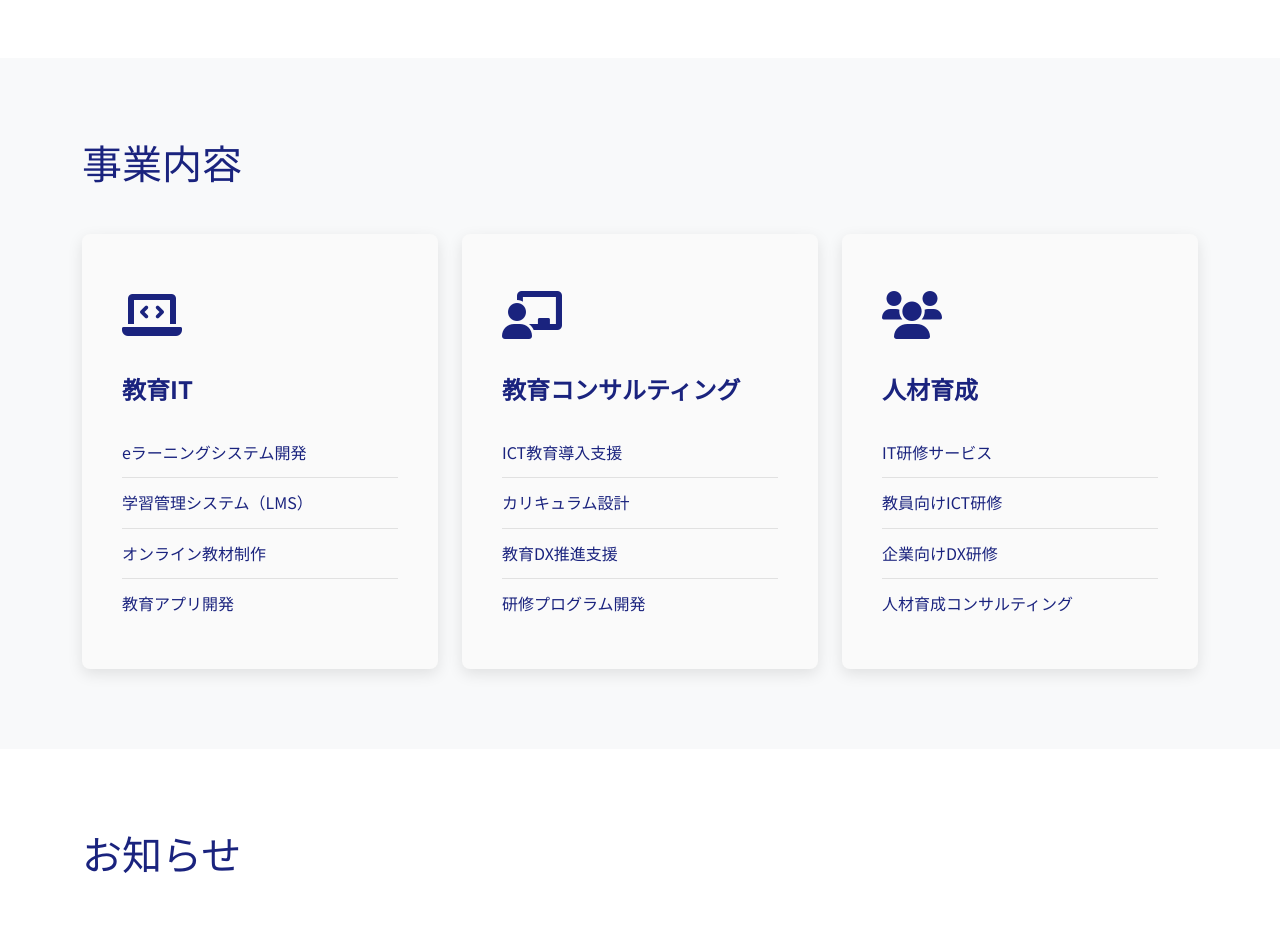
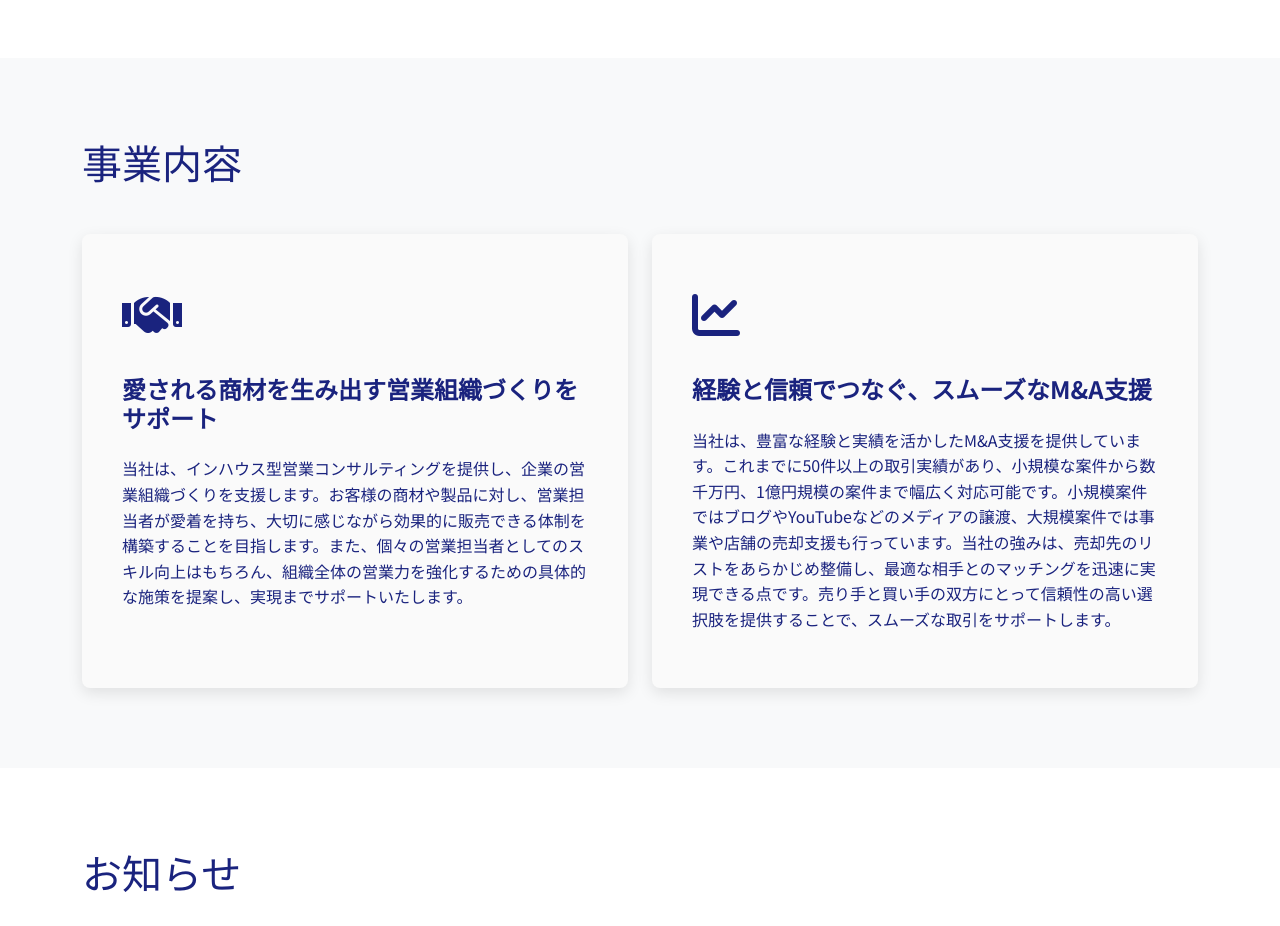
Before and after one commit to Rio2Ryo/Python, a Flask app: page / in a window 1280 px wide. Shown: the part 1138-2064 px from the top of the page. Run offline with Flask 3, Linux system fonts and the light colour scheme; data comes from the database, SQL or seed files in the repository.

Commit message:
Agent query: 以下の点について確認をお願いします： 1. 事業内容セクションが新しい内容（営業組織づくりとM&A支援）に更新されているか 2. プライバシーポリシーページが作成され、フッターからアクセスできるか 3. すべてのページで会社名が「株式会社コネクトソル」に更新されているか

```diff
--- a/app.py
+++ b/app.py
@@ -31,6 +31,10 @@ def about():
 @app.route('/services')
 def services():
     return render_template('services.html')
+
+@app.route('/privacy')
+def privacy():
+    return render_template('privacy.html')
 
 @app.route('/news')
 @app.route('/news/<int:id>')
--- a/templates/base.html
+++ b/templates/base.html
@@ -64,7 +64,8 @@
             </div>
             <div class="row mt-4">
                 <div class="col-12 text-center">
-                    <p>&copy; 2024 株式会社ユニテクトル All Rights Reserved.</p>
+                    <p><a href="/privacy">プライバシーポリシー</a></p>
+                    <p>&copy; 2024 株式会社コネクトソル All Rights Reserved.</p>
                 </div>
             </div>
         </div>
--- a/templates/index.html
+++ b/templates/index.html
@@ -32,46 +32,26 @@
     <div class="container">
         <h2 class="section-title text-center">事業内容</h2>
         <div class="row">
-            <div class="col-md-4">
+            <div class="col-md-6">
                 <div class="service-card">
                     <div class="service-icon">
-                        <i class="fas fa-laptop-code"></i>
+                        <i class="fas fa-handshake"></i>
                     </div>
-                    <h3 class="service-title">教育IT</h3>
-                    <ul class="service-list">
-                        <li>eラーニングシステム開発</li>
-                        <li>学習管理システム（LMS）</li>
-                        <li>オンライン教材制作</li>
-                        <li>教育アプリ開発</li>
-                    </ul>
+                    <h3 class="service-title">愛される商材を生み出す営業組織づくりをサポート</h3>
+                    <p class="service-description">
+                        当社は、インハウス型営業コンサルティングを提供し、企業の営業組織づくりを支援します。お客様の商材や製品に対し、営業担当者が愛着を持ち、大切に感じながら効果的に販売できる体制を構築することを目指します。また、個々の営業担当者としてのスキル向上はもちろん、組織全体の営業力を強化するための具体的な施策を提案し、実現までサポートいたします。
+                    </p>
                 </div>
             </div>
-            <div class="col-md-4">
+            <div class="col-md-6">
                 <div class="service-card">
                     <div class="service-icon">
-                        <i class="fas fa-chalkboard-teacher"></i>
+                        <i class="fas fa-chart-line"></i>
                     </div>
-                    <h3 class="service-title">教育コンサルティング</h3>
-                    <ul class="service-list">
-                        <li>ICT教育導入支援</li>
-                        <li>カリキュラム設計</li>
-                        <li>教育DX推進支援</li>
-                        <li>研修プログラム開発</li>
-                    </ul>
-                </div>
-            </div>
-            <div class="col-md-4">
-                <div class="service-card">
-                    <div class="service-icon">
-                        <i class="fas fa-users"></i>
-                    </div>
-                    <h3 class="service-title">人材育成</h3>
-                    <ul class="service-list">
-                        <li>IT研修サービス</li>
-                        <li>教員向けICT研修</li>
-                        <li>企業向けDX研修</li>
-                        <li>人材育成コンサルティング</li>
-                    </ul>
+                    <h3 class="service-title">経験と信頼でつなぐ、スムーズなM&A支援</h3>
+                    <p class="service-description">
+                        当社は、豊富な経験と実績を活かしたM&A支援を提供しています。これまでに50件以上の取引実績があり、小規模な案件から数千万円、1億円規模の案件まで幅広く対応可能です。小規模案件ではブログやYouTubeなどのメディアの譲渡、大規模案件では事業や店舗の売却支援も行っています。当社の強みは、売却先のリストをあらかじめ整備し、最適な相手とのマッチングを迅速に実現できる点です。売り手と買い手の双方にとって信頼性の高い選択肢を提供することで、スムーズな取引をサポートします。
+                    </p>
                 </div>
             </div>
         </div>
```
Also changed, not shown: Pasted---1732423788954.txt (added, +87 -0 lines), templates/privacy.html (added, +56 -0 lines).
